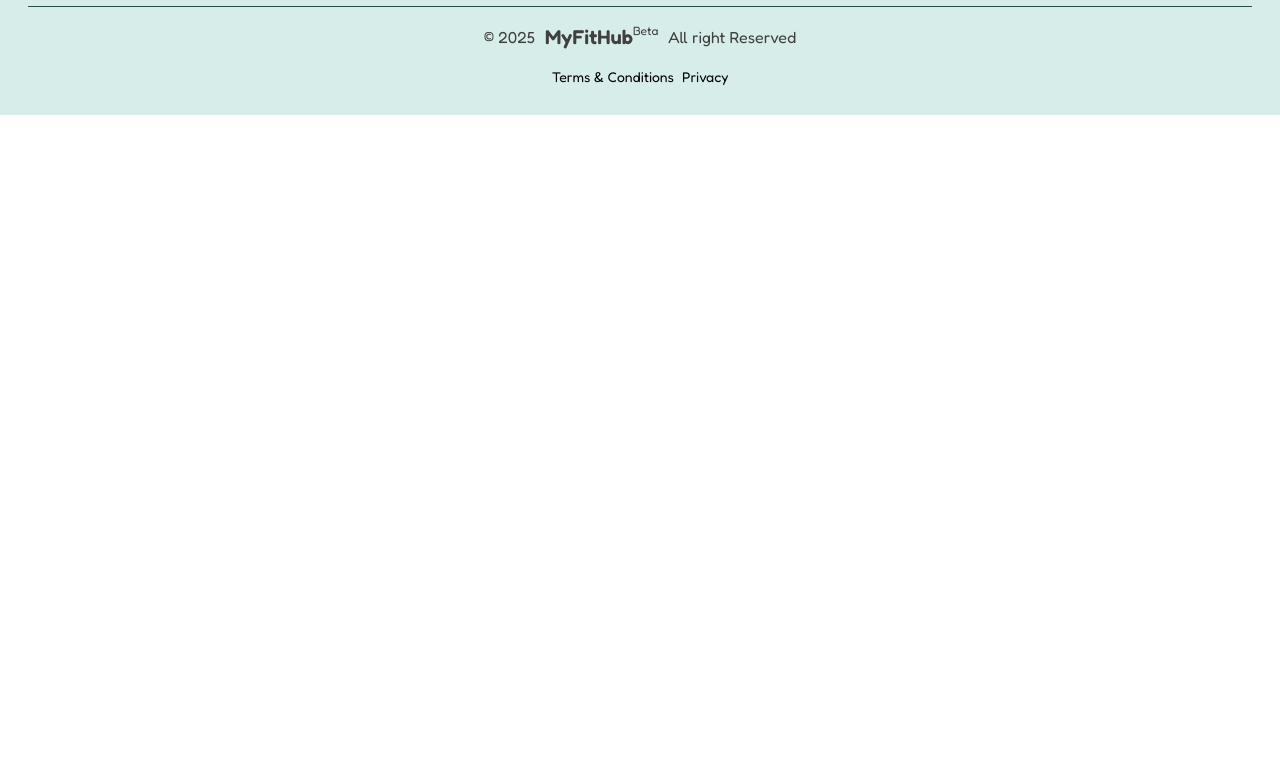
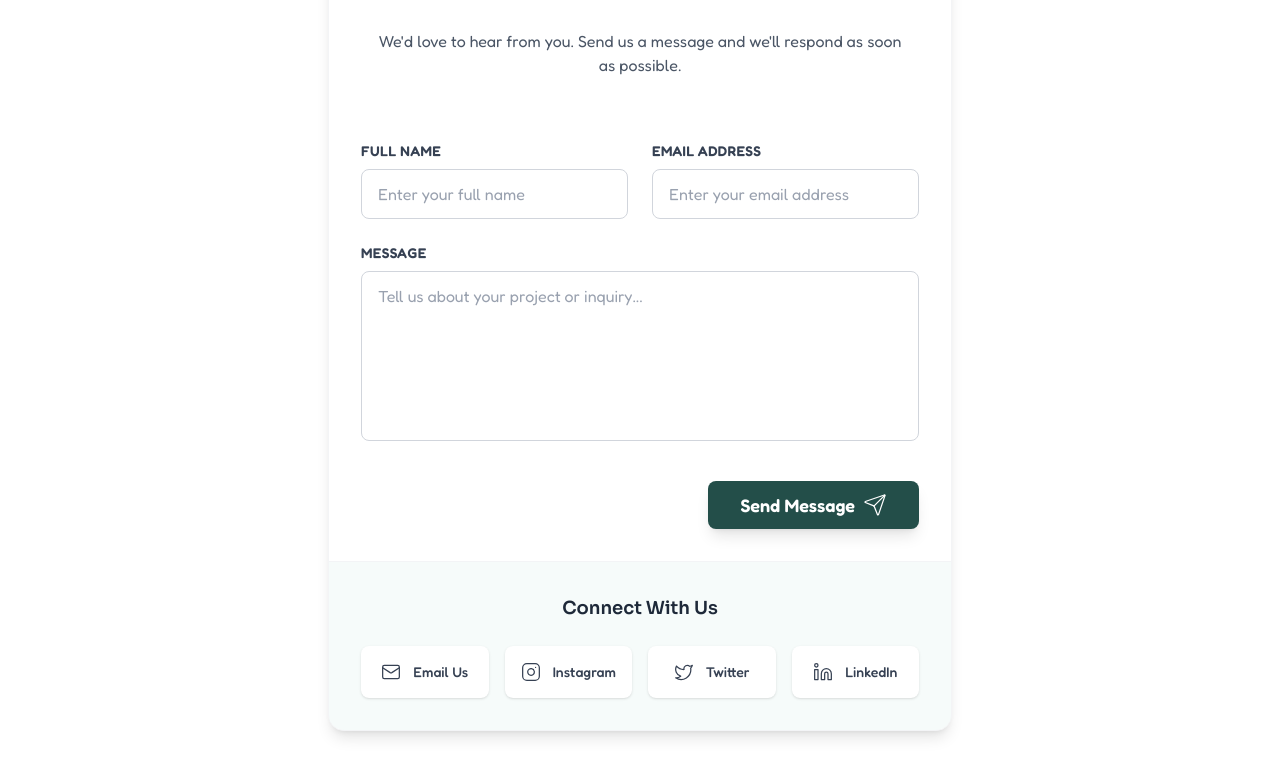
Before and after one commit to OlaiwonAbdullahi/myfithub-temp, a Next.js app: page /contact in a window 1280 px wide. Shown: the part 669-1440 px from the top of the page. Before the commit the page ends 800 px from the top, so only its background shows below. Built offline with nearby package versions, Linux system fonts and the light colour scheme.

Commit message:
feat: Add FAQ component to About page; implement Contact form with validation and styling

```diff
--- a/app/(pages)/(auth)/signup/page.tsx
+++ b/app/(pages)/(auth)/signup/page.tsx
@@ -9,8 +9,6 @@ const Page = () => {
 
   const handleSubmit = (e: React.FormEvent<HTMLFormElement>): void => {
     e.preventDefault();
-    // Handle form submission logic here
-    // e.g., call API to create account
   };
 
   return (
--- /dev/null
+++ b/app/(pages)/about/components/faq.tsx
@@ -0,0 +1,12 @@
+import Heading from "@/app/ui/heading";
+import React from "react";
+
+const Faq = () => {
+  return (
+    <div>
+      <Heading title="Faq" paragraph="typeshii" />
+    </div>
+  );
+};
+
+export default Faq;
--- a/app/(pages)/about/page.tsx
+++ b/app/(pages)/about/page.tsx
@@ -2,6 +2,7 @@ import Hero from "@/app/ui/hero";
 import React from "react";
 import Intro from "./components/intro";
 import Team from "./components/team";
+import Faq from "./components/faq";
 
 const Page = () => {
   return (
@@ -14,6 +15,7 @@ const Page = () => {
       />
       <Intro />
       <Team />
+      <Faq />
     </div>
   );
 };
--- /dev/null
+++ b/app/(pages)/contact/components/form.tsx
@@ -0,0 +1,161 @@
+"use client";
+import Button from "@/app/ui/button";
+import Heading from "@/app/ui/heading";
+import {
+  InstagramIcon,
+  LinkedinIcon,
+  Mail,
+  Send,
+  TwitterIcon,
+} from "lucide-react";
+import React, { useState } from "react";
+
+const Form = () => {
+  const [email, setEmail] = useState("");
+  const [name, setName] = useState("");
+  const [message, setMessage] = useState("");
+
+  return (
+    <div className="max-w-2xl mx-auto px-6 py-12">
+      <div className="bg-white rounded-2xl shadow-lg border border-gray-100 overflow-hidden">
+        {/* Header Section */}
+        <div className=" px-8 pt-8 ">
+          <Heading
+            title="Get In Touch"
+            paragraph="We'd love to hear from you. Send us a message and we'll respond as soon as possible."
+          />
+        </div>
+
+        {/* Form Section */}
+        <div className="px-8 py-8">
+          <form className="space-y-6 font-fredoka">
+            <div className="grid md:grid-cols-2 gap-6">
+              <div className="flex flex-col">
+                <label
+                  htmlFor="name"
+                  className="mb-2 font-semibold text-gray-700 text-sm uppercase tracking-wide"
+                >
+                  Full Name
+                </label>
+                <input
+                  id="name"
+                  type="text"
+                  placeholder="Enter your full name"
+                  className="border border-gray-300 bg-white rounded-lg px-4 py-3 focus:outline-none  transition-all duration-200 placeholder-gray-400"
+                  value={name}
+                  onChange={(e) => setName(e.target.value)}
+                  required
+                />
+              </div>
+
+              <div className="flex flex-col">
+                <label
+                  htmlFor="email"
+                  className="mb-2 font-semibold text-gray-700 text-sm uppercase tracking-wide"
+                >
+                  Email Address
+                </label>
+                <input
+                  id="email"
+                  type="email"
+                  placeholder="Enter your email address"
+                  className="border border-gray-300 bg-white rounded-lg px-4 py-3 focus:outline-none transition-all duration-200 placeholder-gray-400"
+                  value={email}
+                  onChange={(e) => setEmail(e.target.value)}
+                  required
+                />
+              </div>
+            </div>
+
+            <div className="flex flex-col">
+              <label
+                htmlFor="message"
+                className="mb-2 font-semibold text-gray-700 text-sm uppercase tracking-wide"
+              >
+                Message
+              </label>
+              <textarea
+                id="message"
+                placeholder="Tell us about your project or inquiry..."
+                className="border border-gray-300 bg-white rounded-lg px-4 py-3 focus:outline-none  transition-all duration-200 placeholder-gray-400 resize-none"
+                value={message}
+                rows={6}
+                onChange={(e) => setMessage(e.target.value)}
+                required
+              />
+            </div>
+
+            <div className="flex justify-end pt-4">
+              <Button
+                icon={Send}
+                className="bg-[#234E49] hover:bg-[#1a3a36] text-white px-8 py-3 rounded-lg font-semibold transition-all duration-200 flex items-center gap-2 shadow-lg hover:shadow-xl"
+              >
+                Send Message
+              </Button>
+            </div>
+          </form>
+        </div>
+
+        {/* Contact Info Section */}
+        <div className="bg-[#EEF7F6]/50 px-8 py-8 border-t border-gray-100">
+          <div className="text-center">
+            <h3 className="font-semibold font-sora text-gray-800 mb-6 text-lg">
+              Connect With Us
+            </h3>
+            <div className="grid grid-cols-1 sm:grid-cols-2 lg:grid-cols-4 gap-4 font-fredoka">
+              <a
+                href="mailto:partnership@myfithub.live"
+                className="flex items-center justify-center gap-3 p-4 bg-white rounded-lg shadow-sm hover:shadow-md transition-all duration-200 text-gray-700 hover:text-[#234E49] group"
+              >
+                <Mail
+                  size={20}
+                  strokeWidth={1.5}
+                  className="group-hover:scale-110 transition-transform"
+                />
+                <span className="text-sm font-medium">Email Us</span>
+              </a>
+
+              <a
+                href="#"
+                className="flex items-center justify-center gap-3 p-4 bg-white rounded-lg shadow-sm hover:shadow-md transition-all duration-200 text-gray-700 hover:text-pink-600 group"
+              >
+                <InstagramIcon
+                  size={20}
+                  strokeWidth={1.5}
+                  className="group-hover:scale-110 transition-transform"
+                />
+                <span className="text-sm font-medium">Instagram</span>
+              </a>
+
+              <a
+                href="#"
+                className="flex items-center justify-center gap-3 p-4 bg-white rounded-lg shadow-sm hover:shadow-md transition-all duration-200 text-gray-700 hover:text-blue-400 group"
+              >
+                <TwitterIcon
+                  size={20}
+                  strokeWidth={1.5}
+                  className="group-hover:scale-110 transition-transform"
+                />
+                <span className="text-sm font-medium">Twitter</span>
+              </a>
+
+              <a
+                href="#"
+                className="flex items-center justify-center gap-3 p-4 bg-white rounded-lg shadow-sm hover:shadow-md transition-all duration-200 text-gray-700 hover:text-blue-600 group"
+              >
+                <LinkedinIcon
+                  strokeWidth={1.5}
+                  size={20}
+                  className="group-hover:scale-110 transition-transform"
+                />
+                <span className="text-sm font-medium">LinkedIn</span>
+              </a>
+            </div>
+          </div>
+        </div>
+      </div>
+    </div>
+  );
+};
+
+export default Form;
--- a/app/(pages)/contact/page.tsx
+++ b/app/(pages)/contact/page.tsx
@@ -1,5 +1,6 @@
 import Hero from "@/app/ui/hero";
 import React from "react";
+import Form from "./components/form";
 
 const Page = () => {
   return (
@@ -10,6 +11,9 @@ const Page = () => {
       Lorem ipsum dolor sit amet consectetur adipisicing elit. Cum ratione temporibus dolore obcaecati, recusandae quis esse optio vero mollitia aliquam nihil voluptatibus. Eaque in sit iusto similique? Soluta, natus veniam."
         btnText="Our Service"
       />
+      <div className="">
+        <Form />
+      </div>
     </div>
   );
 };
--- a/app/ui/heading.tsx
+++ b/app/ui/heading.tsx
@@ -7,7 +7,7 @@ interface HeadingProps {
 
 const Heading: React.FC<HeadingProps> = ({ title, paragraph }) => {
   return (
-    <div className="mb-20 space-y-6">
+    <div className="mb-8 space-y-6">
       <h2 className="text-2xl sm:text-3xl md:text-4xl font-bold font-sora text-[#234E49] text-center">
         {title}
       </h2>
```
